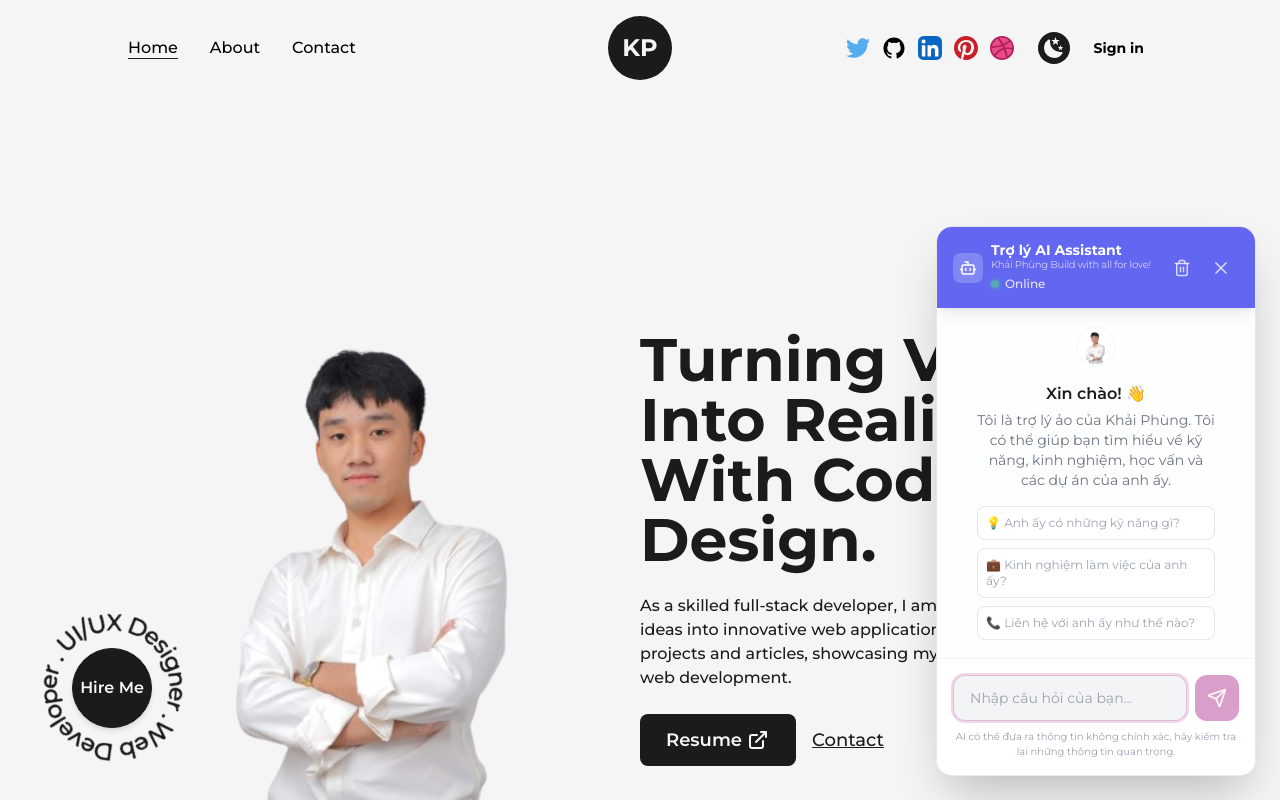
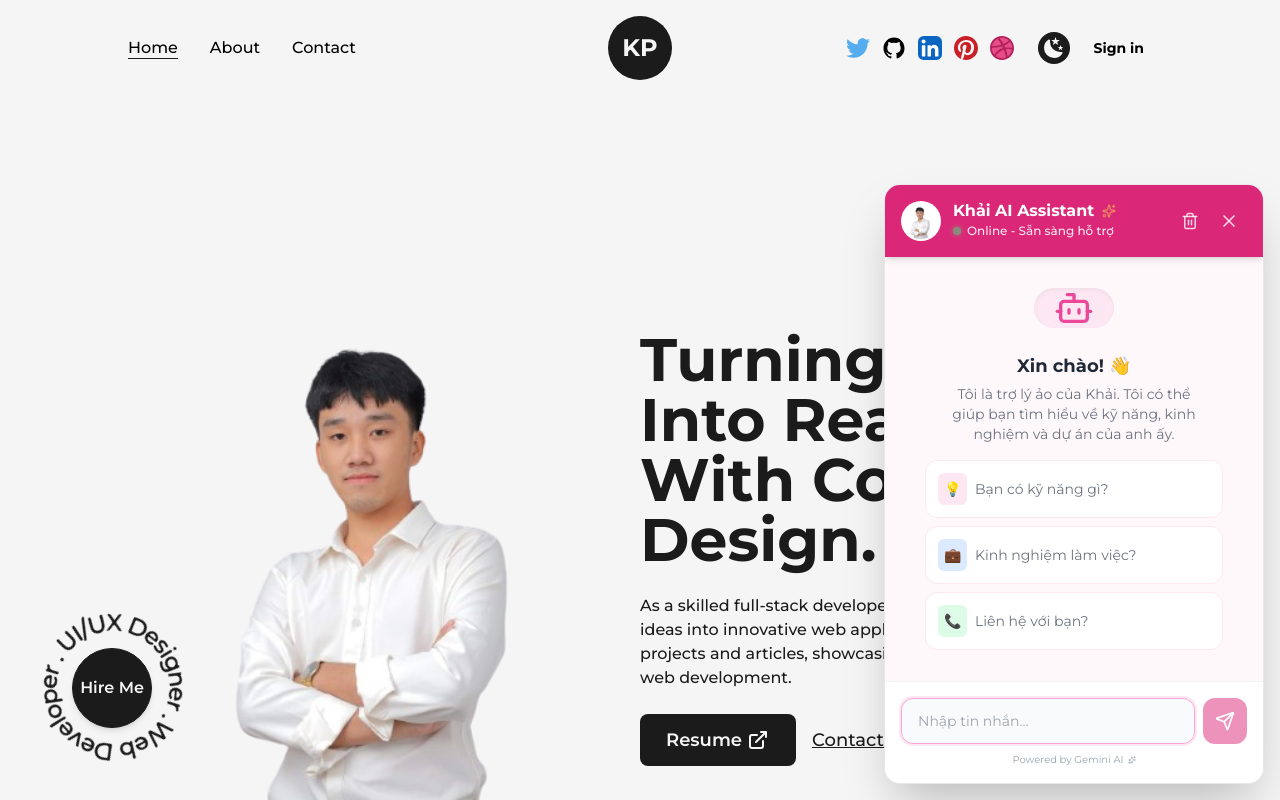
Before and after one commit to thekhai1k9/bloger-nextjs, a Next.js app: page / in a window 1280 px wide. Both pictures are taken after a click on the button 1228 px from the left and 748 px from the top of the page. Shown: the top 800 px of the page. Built offline with nearby package versions, Linux system fonts and the light colour scheme.

Commit message:
[update] ui chat bot

```diff
--- a/src/components/AIChatbox.tsx
+++ b/src/components/AIChatbox.tsx
@@ -1,9 +1,10 @@
 'use client'
 import React, { useState, useEffect, useRef } from 'react'
-import { MessageCircle, X, Send, Bot, Loader2, Trash2, User } from 'lucide-react'
+import { MessageCircle, X, Send, Bot, Loader2, Trash2, User, Sparkles } from 'lucide-react'
 import ReactMarkdown from 'react-markdown'
 import Image from 'next/image'
 import profilePic from '../../public/images/profile/developer-pic-1.png'
+import toast from 'react-hot-toast'
 
 interface Message {
   role: 'user' | 'assistant'
@@ -11,10 +12,9 @@ interface Message {
   id: number
 }
 
-
 export const AIChatBot = () => {
   const [isOpen, setIsOpen] = useState(false)
-  const [messages, setMessages] = useState<{ role: string, content: string, id: number }[]>([])
+  const [messages, setMessages] = useState<Message[]>([])
   const [input, setInput] = useState('')
   const [isLoading, setIsLoading] = useState(false)
   const [showPulse, setShowPulse] = useState(true)
@@ -23,14 +23,17 @@ export const AIChatBot = () => {
   const modalRef = useRef<HTMLDivElement>(null)
   const inputRef = useRef<HTMLInputElement>(null)
 
+  // Màu chủ đạo: Hồng (Pink)
+  const THEME_COLOR = "bg-pink-600"
+  const THEME_HOVER = "hover:bg-pink-700"
 
-  // Tự động tắt nháy sau 5s
+  // Tự động tắt nháy sau 10s
   useEffect(() => {
-    const timer = setTimeout(() => setShowPulse(false), 5000)
+    const timer = setTimeout(() => setShowPulse(false), 10000)
     return () => clearTimeout(timer)
   }, [])
 
-  //Tự động cuộn khi có message mới
+  // Tự động cuộn xuống khi có tin nhắn mới
   useEffect(() => {
     if (scrollRef.current) {
       scrollRef.current.scrollTo({
@@ -40,19 +43,21 @@ export const AIChatBot = () => {
     }
   }, [messages, isOpen])
 
-  // Forcus vào input khi chát
+  // Focus input khi mở chat
   useEffect(() => {
     if (isOpen) {
       setTimeout(() => inputRef.current?.focus(), 100)
     }
   }, [isOpen])
 
-  //Đóng modal khi click ra ngoài
+  // Đóng modal khi click ra ngoài
   useEffect(() => {
     const handleClickOutside = (event: MouseEvent) => {
+      // Kiểm tra kích thước màn hình, nếu là mobile thì không đóng đc
+      if (window.innerWidth < 768) return
+
       if (isOpen && modalRef.current && !modalRef.current.contains(event.target as Node)) {
-        // Kiểm tra xem click có phải vào nút mở chat không
-        const target = event.target as HTMLElement
+        const target = event.target as HTMLElement;
         if (!target.closest('#chat-toggle-btn')) {
           setIsOpen(false)
         }
@@ -62,10 +67,10 @@ export const AIChatBot = () => {
     return () => document.removeEventListener('mousedown', handleClickOutside)
   }, [isOpen])
 
-  // Del history chat
   const handleClearChat = () => {
     if (window.confirm("Bạn có chắc muốn xóa toàn bộ đoạn chat không?")) {
       setMessages([])
+      toast.success('Đã xóa lịch sử chát with AI Chatbot')
     }
   }
 
@@ -73,7 +78,7 @@ export const AIChatBot = () => {
     e.preventDefault()
     if (!input.trim() || isLoading) return
 
-    const userMsg = { role: 'user', content: input, id: Date.now() }
+    const userMsg: Message = { role: 'user', content: input, id: Date.now() }
     const assistantId = Date.now() + 1
 
     setMessages(prev => [...prev, userMsg, { role: 'assistant', content: '', id: assistantId }])
@@ -84,11 +89,14 @@ export const AIChatBot = () => {
       const response = await fetch('/api/chat', {
         method: 'POST',
         headers: { 'Content-Type': 'application/json' },
-        body: JSON.stringify({ messages: [...messages.map(m => ({ role: m.role, content: m.content })), { role: 'user', content: input }] }),
+        body: JSON.stringify({
+          messages: messages.concat(userMsg).map(m => ({ role: m.role, content: m.content }))
+        }),
       })
 
-      if(!response.ok) throw new Error('Network reponse was not ok.....')
-      if (!response.body) throw new Error('No reponse body.......')
+      if (!response.ok) throw new Error('Network response was not ok')
+      if (!response.body) throw new Error('No response body')
+
       const reader = response.body.getReader()
       const decoder = new TextDecoder()
       let accumulatedText = ''
@@ -97,7 +105,7 @@ export const AIChatBot = () => {
         const { done, value } = await reader.read()
         if (done) break
 
-        const chunk = decoder.decode(value)
+        const chunk = decoder.decode(value, { stream: true })
         const lines = chunk.split('\n')
 
         for (const line of lines) {
@@ -109,7 +117,7 @@ export const AIChatBot = () => {
               const data = JSON.parse(jsonStr)
               const text = data.candidates?.[0]?.content?.parts?.[0]?.text || data.text || ""
 
-              if(text) {
+              if (text) {
                 accumulatedText += text
                 setMessages(prev =>
                   prev.map(msg => msg.id === assistantId ? { ...msg, content: accumulatedText } : msg)
@@ -133,63 +141,79 @@ export const AIChatBot = () => {
   }
 
   return (
-    <div className="fixed bottom-6 right-6 z-[9999]">
-      {/* Nút bấm mở chat */}
+    <div className="fixed bottom-4 right-4 z-[9999] md:bottom-0 md:right-0 md:w-full md:flex md:justify-end md:pointer-events-none">
+      {/* Nút mở chat */}
       {!isOpen && (
-        <div className="relative group">
+        <div className="relative group md:pointer-events-auto md:mb-4 md:mr-4">
           {showPulse && (
-            <span className="absolute inset-0 rounded-full bg-[#6366f1] animate-ping opacity-75"></span>
+            <span className="absolute inset-0 rounded-full bg-pink-500 animate-ping opacity-75"></span>
           )}
 
           <button
+            id="chat-toggle-btn"
             onClick={() => {
               setIsOpen(true)
               setShowPulse(false)
             }}
-            className="relative bg-[#6366f1] text-white p-4 rounded-full shadow-2xl hover:scale-110 transition-all flex items-center gap-2 group"
+            className={`relative ${THEME_COLOR} text-white p-4 rounded-full shadow-2xl hover:scale-110 transition-all duration-300 flex items-center gap-2 overflow-hidden border-2 border-white/20`}
           >
-            <MessageCircle size={24} className="group-hover:rotate-12 transition-transform" />
-            <span className="font-semibold text-sm hidden md:inline">Hỏi AI về tôi</span>
+            <div className="absolute inset-0 bg-white/20 translate-y-full group-hover:translate-y-0 transition-transform duration-300 rounded-full"></div>
+            <MessageCircle size={28} className="relative z-10 group-hover:rotate-12 transition-transform duration-300" />
+            <span className="font-semibold text-sm hidden lg:inline relative z-10">Chat với Khải AI</span>
           </button>
-          {/* Tooltip */}
-          <div className="absolute right-full mr-3 top-1/2 -translate-y-1/2 px-3 py-1.5 bg-dark text-light text-xs rounded-lg opacity-0 group-hover:opacity-100 transition-opacity whitespace-nowrap pointer-events-none">
-            Hỏi tôi về kinh nghiệm & kỹ năng của Admin Website!!!
-          </div>
         </div>
       )}
 
+      {/* Modal Chat */}
       {isOpen && (
         <div
           ref={modalRef}
-          className="w-[25vw] md:w-[380px] h-[550px] bg-white dark:bg-[#1b1b1b] shadow-2xl rounded-2xl border border-gray-200 dark:border-white/10 flex flex-col overflow-hidden animate-in fade-in slide-in-from-bottom-5"
+          className={`
+            bg-white dark:bg-dark shadow-2xl flex flex-col overflow-hidden
+            animate-in fade-in slide-in-from-bottom-10 duration-300
+
+            /* Desktop Styles */
+            w-[380px] h-[600px] max-h-[80vh] rounded-2xl border border-gray-200 dark:border-gray-700
+            md:pointer-events-auto
+
+            /* Mobile Styles (Override with max-width query from Tailwind config or custom class) */
+            max-md:fixed max-md:inset-x-0 max-md:bottom-0 max-md:w-full max-md:h-[85vh] max-md:rounded-b-none max-md:rounded-t-2xl
+          `}
         >
           {/* Header */}
-          <div className="bg-[#6366f1] p-4 text-white flex justify-between items-center shadow-lg">
-            <div className="flex items-center gap-2">
-              <div className="bg-white/20 p-1.5 rounded-lg">
-                <Bot size={18} />
+          <div className={`${THEME_COLOR} p-4 text-white flex justify-between items-center shadow-md z-10 shrink-0`}>
+            <div className="flex items-center gap-3">
+              <div className="relative w-10 h-10 rounded-full border-2 border-white/50 overflow-hidden bg-white shrink-0">
+                <Image
+                  src={profilePic}
+                  alt="AI Avatar"
+                  fill
+                  className="object-cover"
+                  sizes="40px"
+                />
               </div>
               <div>
-                <p className="font-bold text-sm leading-none">Trợ lý AI Assistant</p>
-                <p className="text-[10px] text-white/70 tracking-tight">Khải Phùng Build with all for love!</p>
+                <h3 className="font-bold text-base leading-none flex items-center gap-2">
+                  Khải AI Assistant
+                  <Sparkles size={14} className="text-yellow-300 animate-pulse" />
+                </h3>
                 <div className="flex items-center gap-1.5 mt-1">
                   <span className="w-2 h-2 bg-green-400 rounded-full animate-pulse shadow-[0_0_5px_#4ade80]"></span>
-                  <span className="text-xs text-light/90 font-medium">Online</span>
+                  <span className="text-xs text-white/90 font-medium">Online - Sẵn sàng hỗ trợ</span>
                 </div>
               </div>
             </div>
-
             <div className="flex items-center gap-1">
               <button
                 onClick={handleClearChat}
-                className="p-2 hover:bg-white/20 rounded-full transition-colors text-light/80 hover:text-light"
+                className="p-2 hover:bg-white/20 rounded-full transition-colors text-white/80 hover:text-white"
                 title="Xóa đoạn chat"
               >
                 <Trash2 size={18} />
               </button>
               <button
                 onClick={() => setIsOpen(false)}
-                className="p-2 hover:bg-white/20 rounded-full transition-colors text-light/80 hover:text-light"
+                className="p-2 hover:bg-white/20 rounded-full transition-colors text-white/80 hover:text-white"
                 title="Đóng chat"
               >
                 <X size={20} />
@@ -197,62 +221,65 @@ export const AIChatBot = () => {
             </div>
           </div>
 
-          {/* Chat AI Body */}
-          <div ref={scrollRef} className="flex-1 overflow-y-auto p-4 space-y-4 bg-gray-50/30 dark:bg-transparent custom-scrollbar">
+          {/* Chat Body */}
+          <div ref={scrollRef} className="flex-1 overflow-y-auto p-4 space-y-4 bg-pink-50/50 dark:bg-black/20 custom-scrollbar scroll-smooth">
             {messages.length === 0 && (
-              <div className="flex flex-col items-center justify-center h-full text-center space-y-4 p-6 text-gray-400 animate-in fade-in duration-500">
-                <div className="relative w-10 h-10 rounded-full border-2 border-light/50 overflow-hidden bg-white shrink-0">
-                  <Image
-                    src={profilePic}
-                    alt="AI Avatar"
-                    fill
-                    className="object-cover"
-                    sizes="40px"
-                  />
+              <div className="flex flex-col items-center justify-center h-full text-center space-y-4 p-6 text-gray-500 animate-in fade-in duration-500">
+                <div className="w-20 h-20 bg-pink-100 dark:bg-pink-900/30 rounded-full flex items-center justify-center mb-2 shadow-inner">
+                  <Bot className="text-pink-500" size={40} />
                 </div>
                 <div>
-                  <h4 className="font-semibold text-dark dark:text-light mb-1">Xin chào! 👋</h4>
-                  <p className="text-sm text-gray-500 dark:text-gray-400">Tôi là trợ lý ảo của Khải Phùng. Tôi có thể giúp bạn tìm hiểu về kỹ năng, kinh nghiệm, học vấn và các dự án của anh ấy.</p>
+                  <h4 className="font-bold text-gray-800 dark:text-white mb-1 text-lg">Xin chào! 👋</h4>
+                  <p className="text-sm text-gray-500 dark:text-gray-400 max-w-[250px] mx-auto">
+                    Tôi là trợ lý ảo của Khải. Tôi có thể giúp bạn tìm hiểu về kỹ năng, kinh nghiệm và dự án của anh ấy.
+                  </p>
                 </div>
-                <div className="grid grid-cols-1 gap-2 w-full text-xs">
+                <div className="grid grid-cols-1 gap-2 w-full text-sm">
                   <button
                     onClick={() => { setInput("Bạn có kỹ năng gì?"); inputRef.current?.focus(); }}
-                    className="p-2 bg-white dark:bg-dark border border-gray-200 dark:border-gray-700 rounded-lg hover:border-primary hover:text-primary transition-colors text-left"
+                    className="p-3 bg-white dark:bg-gray-800 border border-pink-100 dark:border-gray-700 rounded-xl hover:border-pink-400 hover:text-pink-600 hover:shadow-md transition-all text-left flex items-center gap-2 group"
                   >
-                    💡 Anh ấy có những kỹ năng gì?
+                    <span className="bg-pink-100 dark:bg-pink-900/50 p-1.5 rounded-md text-pink-600 group-hover:scale-110 transition-transform">💡</span>
+                    Bạn có kỹ năng gì?
                   </button>
                   <button
                     onClick={() => { setInput("Kinh nghiệm làm việc của bạn?"); inputRef.current?.focus(); }}
-                    className="p-2 bg-white dark:bg-dark border border-gray-200 dark:border-gray-700 rounded-lg hover:border-primary hover:text-primary transition-colors text-left"
+                    className="p-3 bg-white dark:bg-gray-800 border border-pink-100 dark:border-gray-700 rounded-xl hover:border-pink-400 hover:text-pink-600 hover:shadow-md transition-all text-left flex items-center gap-2 group"
                   >
-                    💼 Kinh nghiệm làm việc của anh ấy?
+                    <span className="bg-blue-100 dark:bg-blue-900/50 p-1.5 rounded-md text-blue-600 group-hover:scale-110 transition-transform">💼</span>
+                    Kinh nghiệm làm việc?
                   </button>
                   <button
                     onClick={() => { setInput("Làm sao để liên hệ với bạn?"); inputRef.current?.focus(); }}
-                    className="p-2 bg-white dark:bg-dark border border-gray-200 dark:border-gray-700 rounded-lg hover:border-primary hover:text-primary transition-colors text-left"
+                    className="p-3 bg-white dark:bg-gray-800 border border-pink-100 dark:border-gray-700 rounded-xl hover:border-pink-400 hover:text-pink-600 hover:shadow-md transition-all text-left flex items-center gap-2 group"
                   >
-                    📞 Liên hệ với anh ấy như thế nào?
+                    <span className="bg-green-100 dark:bg-green-900/50 p-1.5 rounded-md text-green-600 group-hover:scale-110 transition-transform">📞</span>
+                    Liên hệ với bạn?
                   </button>
                 </div>
               </div>
             )}
 
-            {messages.map((m) => (
+            {messages.map((m) => {
+              // Ẩn tin nhắn nếu nội dung rỗng (đang chờ AI trả lời)
+              if (!m.content) return null;
+
+              return (
               <div key={m.id} className={`flex ${m.role === 'user' ? 'justify-end' : 'justify-start'} animate-in slide-in-from-bottom-2 duration-300`}>
                 <div className={`max-w-[85%] flex gap-2 ${m.role === 'user' ? 'flex-row-reverse' : 'flex-row'}`}>
                   {/* Avatar icon for messages */}
-                  <div className={`w-8 h-8 rounded-full flex items-center justify-center shrink-0 border ${
+                  <div className={`w-8 h-8 rounded-full flex items-center justify-center shrink-0 border shadow-sm ${
                     m.role === 'user'
-                    ? 'bg-gray-200 dark:bg-gray-700 border-transparent'
-                    : 'bg-primary/10 border-primary/20'
+                    ? 'bg-pink-100 border-pink-200'
+                    : 'bg-white border-gray-100'
                   }`}>
-                    {m.role === 'user' ? <User size={16} className="text-gray-600 dark:text-gray-300" /> : <Bot size={18} className="text-primary" />}
+                    {m.role === 'user' ? <User size={16} className="text-pink-600" /> : <Bot size={18} className="text-pink-500" />}
                   </div>
 
                   <div className={`p-3 rounded-2xl text-sm shadow-sm ${
                     m.role === 'user'
-                    ? 'bg-primary text-light rounded-tr-none'
-                    : 'bg-white dark:bg-dark border border-gray-200 dark:border-gray-700 rounded-tl-none dark:text-gray-200'
+                    ? `${THEME_COLOR} text-white rounded-tr-none shadow-pink-200 dark:shadow-none`
+                    : 'bg-white dark:bg-gray-800 border border-gray-100 dark:border-gray-700 rounded-tl-none text-gray-800 dark:text-gray-200'
                   }`}>
                     <div className="prose prose-sm dark:prose-invert max-w-none prose-p:leading-relaxed prose-pre:bg-gray-800 prose-pre:text-gray-100">
                       <ReactMarkdown>{m.content}</ReactMarkdown>
@@ -260,43 +287,44 @@ export const AIChatBot = () => {
                   </div>
                 </div>
               </div>
-            ))}
+            )})}
 
-            {isLoading && !messages[messages.length - 1]?.content && (
+            {/* Chỉ hiện loading khi AI đang xử lý VÀ chưa có nội dung trả về */}
+            {isLoading && (!messages.length || !messages[messages.length - 1]?.content) && (
               <div className="flex justify-start animate-in fade-in duration-300">
-                <div className="bg-white dark:bg-dark border border-gray-200 dark:border-gray-700 p-3 rounded-2xl rounded-tl-none flex items-center gap-2 shadow-sm ml-10">
+                <div className="bg-white dark:bg-gray-800 border border-gray-100 dark:border-gray-700 p-3 rounded-2xl rounded-tl-none flex items-center gap-2 shadow-sm ml-10">
                   <div className="flex gap-1">
-                    <span className="w-1.5 h-1.5 bg-primary/60 rounded-full animate-bounce [animation-delay:-0.3s]"></span>
-                    <span className="w-1.5 h-1.5 bg-primary/60 rounded-full animate-bounce [animation-delay:-0.15s]"></span>
-                    <span className="w-1.5 h-1.5 bg-primary/60 rounded-full animate-bounce"></span>
+                    <span className="w-1.5 h-1.5 bg-pink-500 rounded-full animate-bounce [animation-delay:-0.3s]"></span>
+                    <span className="w-1.5 h-1.5 bg-pink-500 rounded-full animate-bounce [animation-delay:-0.15s]"></span>
+                    <span className="w-1.5 h-1.5 bg-pink-500 rounded-full animate-bounce"></span>
                   </div>
-                  <span className="text-xs text-gray-500 font-medium">Đang suy nghĩ...</span>
+                  <span className="text-xs text-gray-500 font-medium">Đang soạn tin...</span>
                 </div>
               </div>
             )}
           </div>
 
           {/* Input Form */}
-          <div className="p-4 bg-white dark:bg-dark border-t border-gray-100 dark:border-gray-800">
+          <div className="p-4 bg-white dark:bg-dark border-t border-gray-100 dark:border-gray-800 shrink-0">
             <form onSubmit={handleSend} className="flex gap-2 relative">
               <input
                 ref={inputRef}
                 value={input}
                 onChange={e => setInput(e.target.value)}
-                placeholder="Nhập câu hỏi của bạn..."
-                className="flex-1 bg-gray-100 dark:bg-gray-800/50 border border-transparent focus:border-primary/30 rounded-xl px-4 py-3 text-sm focus:ring-2 focus:ring-primary/20 outline-none transition-all dark:text-light placeholder:text-gray-400"
+                placeholder="Nhập tin nhắn..."
+                className={`flex-1 bg-gray-50 dark:bg-gray-800/50 border border-gray-200 dark:border-gray-700 focus:border-pink-300 rounded-xl px-4 py-3 text-sm focus:ring-2 focus:ring-pink-100 outline-none transition-all dark:text-white placeholder:text-gray-400`}
               />
               <button
                 type="submit"
                 disabled={!input?.trim() || isLoading}
-                className="bg-primary text-light p-3 rounded-xl disabled:opacity-50 disabled:cursor-not-allowed hover:bg-primaryDark hover:shadow-lg hover:-translate-y-0.5 active:translate-y-0 transition-all duration-200 group"
+                className={`${THEME_COLOR} text-white p-3 rounded-xl disabled:opacity-50 disabled:cursor-not-allowed ${THEME_HOVER} hover:shadow-lg hover:-translate-y-0.5 active:translate-y-0 transition-all duration-200 group`}
               >
                 {isLoading ? <Loader2 size={20} className="animate-spin" /> : <Send size={20} className="group-hover:translate-x-0.5 group-hover:-translate-y-0.5 transition-transform" />}
               </button>
             </form>
             <div className="text-center mt-2">
-              <p className="text-[10px] text-gray-400 dark:text-gray-600">
-                AI có thể đưa ra thông tin không chính xác, hãy kiểm tra lại những thông tin quan trọng.
+              <p className="text-[10px] text-gray-400 dark:text-gray-600 flex justify-center items-center gap-1">
+                Powered by Gemini AI <Sparkles size={8} />
               </p>
             </div>
           </div>
```
